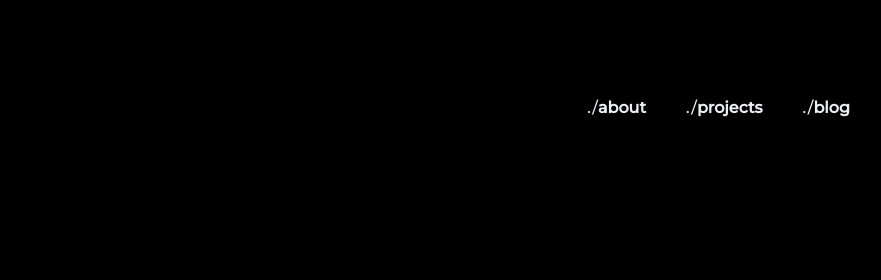
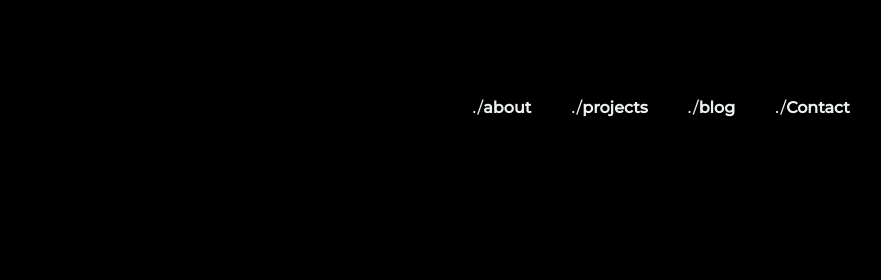
Before and after one commit to yashwardhanx10/yashwardhanx.me, a website: page index.html in a window 1280 px wide. Shown: the top 280 px of the page, 282-1163 px from the left. Drawn offline with nearby package versions, Linux system fonts and the light colour scheme.

Commit message:
added contact info code

```diff
--- a/index.html
+++ b/index.html
@@ -28,6 +28,7 @@
                     <li><a href="#about">./<b>about</b></a></li>
                     <li><a href="https://github.com/yashwardhan9">./<b>projects</b></a></li>
                     <li><a href="https://substack.com/@yashwardhansingh1">./<b>blog</b></a></li>
+                    <li><a href="#contact">./<b>Contact</b></a></li>
                 </ul>
             </nav>
 
@@ -39,6 +40,7 @@
                 <a href="pages/about.html">About</a>
                 <a href="https://github.com/yashwardhan9">Projects</a>
                 <a href="https://substack.com/@yashwardhansingh1">Blog</a>
+                <a href="pages/contact.html">Contact</a>
             </div>
         </div>
         <script type="text/javascript" src="js/mobile.js"></script>
```
